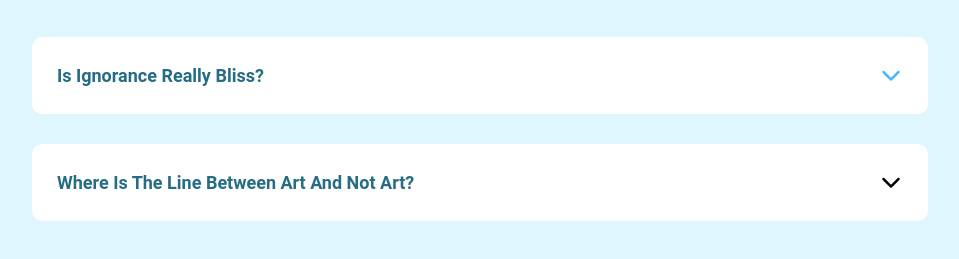
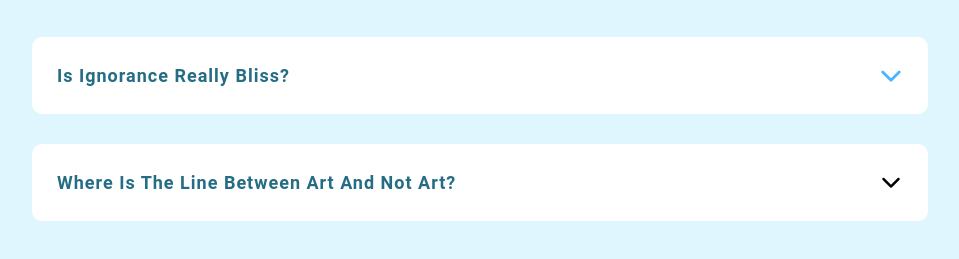
Before and after one commit to EdwinSch/accordion-component, a plain HTML site: page index.html in a window 1280 px wide. In both pictures the pointer is over the button 1051 px from the left and 156 px from the top of the page. Shown: the part 81-340 px from the top of the page, without its empty margins (160-1119 px from the left). Drawn offline with Linux system fonts and the light colour scheme.

Commit message:
styling details

```diff
--- a/style.css
+++ b/style.css
@@ -48,6 +48,7 @@ h2 {
     font-size: 18px;
     color: #256D85;
     font-weight: 700;
+    letter-spacing: 1px;
 }
 
 button {
@@ -61,6 +62,7 @@ button {
 
 button:hover {
     color: #47B5FF;
+    transform: scale(1.1);
 }
 
 .up {
@@ -75,7 +77,6 @@ button:hover {
     color: #06283D;
     font-size: 16px;
     line-height: 24px;
-
 }
 
 /* Dynamic Classes */
```
